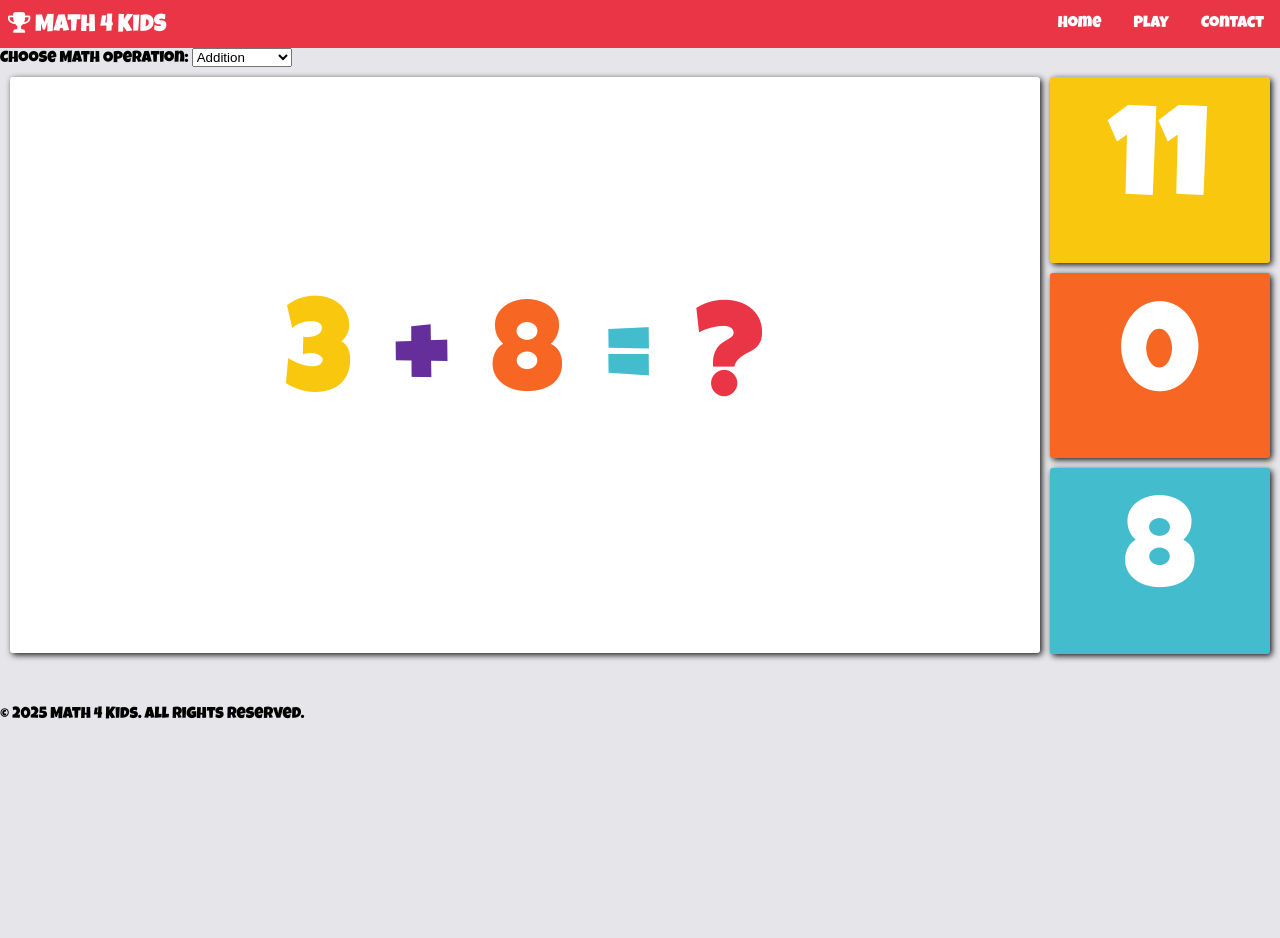
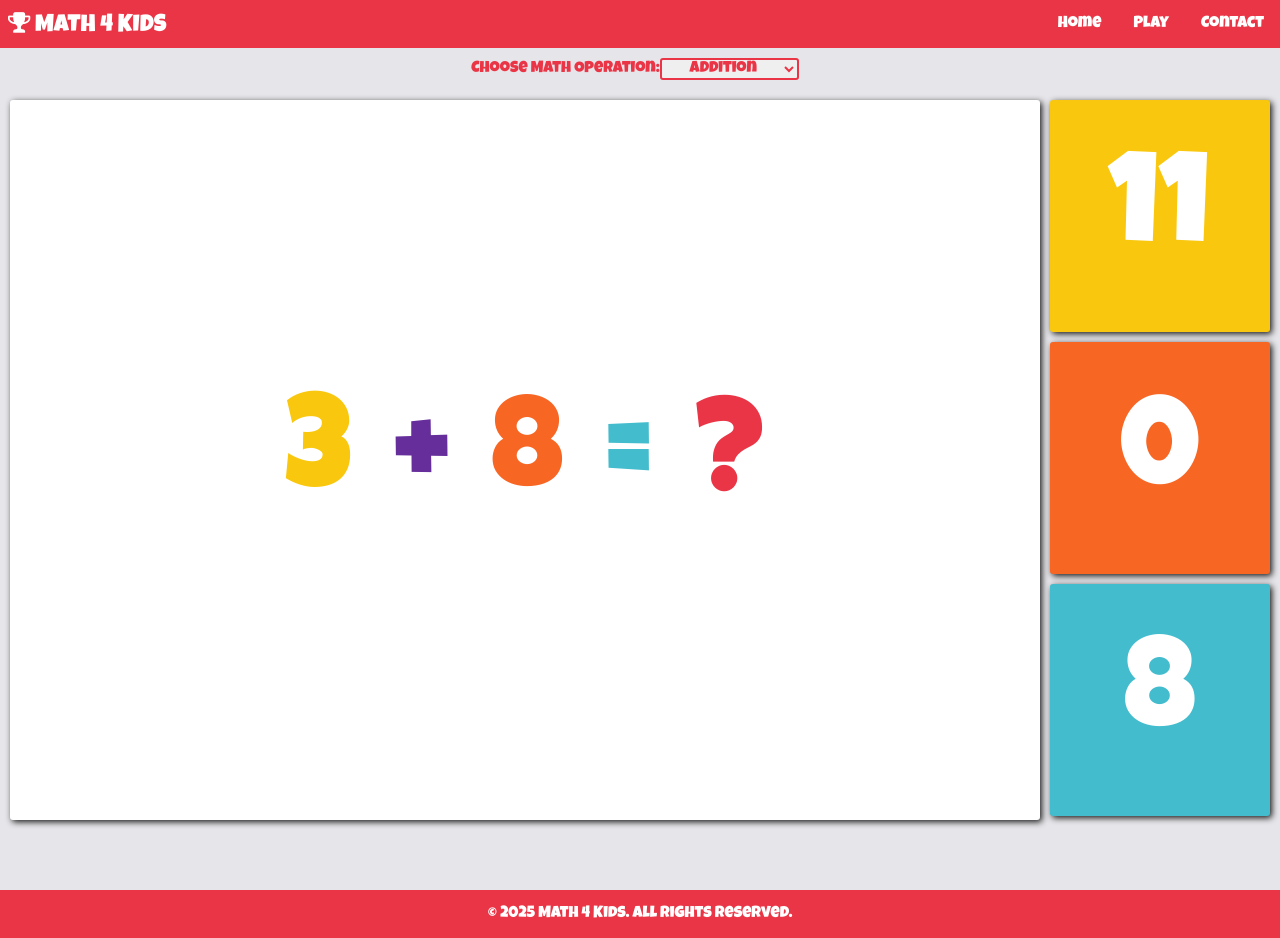
Before and after one commit to Aziz-Ibrahim/math4kids, a website: page game.html in a window 1280 px wide. Before the commit the page ends 800 px from the top, so only its background shows below. Drawn offline with Linux system fonts and the light colour scheme; a web font is replaced by a local one.

Commit message:
Style footer and mode selector

```diff
--- a/assets/css/style.css
+++ b/assets/css/style.css
@@ -75,6 +75,26 @@ header {
 }
 
 /* Main */
+#game-mode-container {
+    display: flex;
+    flex-direction: row;
+    justify-content: center;
+    align-items: center;
+    height: 5%;
+    color: #EA3546;
+    padding: 10px;
+}
+
+#gameMode {
+    font-size: 1rem;
+    margin-right: 10px;
+    font-family: luckiest guy;
+    border-radius: 3px;
+    border: #EA3546 2px solid;
+    color: #EA3546;
+    text-align: center;
+}
+
 .container {
     width: 95%;
     margin: auto;
@@ -83,7 +103,7 @@ header {
 .wrapper {
     display: grid;
     grid-template-columns: 82% 18%;
-    height: 80vh;
+    height: 100vh;
 }
 
 .equation {
@@ -230,6 +250,14 @@ header {
     }
 }
 
+/* Footer */
+footer {
+    background: #EA3546;
+    color: white;
+    text-align: center;
+    padding: 1rem;
+}
+
 /* Media Queries */
 @media(max-width:768px) {
     .wrapper {
@@ -304,6 +332,11 @@ header {
 }
 
 @media(max-width:480px) {
+    #game-mode-container {
+        height: 10%;
+        flex-direction: column;
+    }
+
     .wrapper {
         display: flex;
         flex-direction: column;
```
